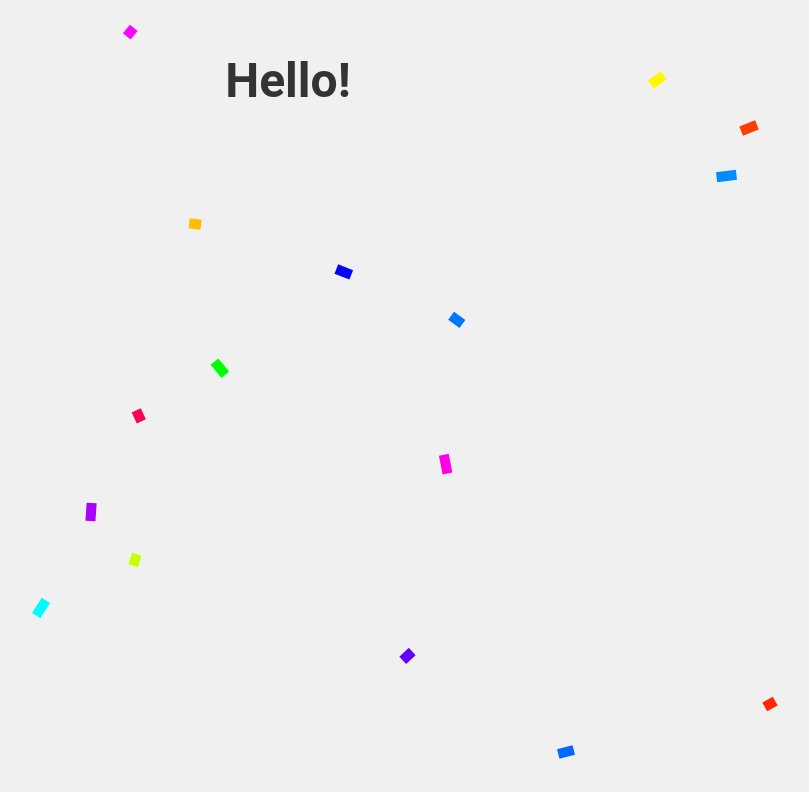
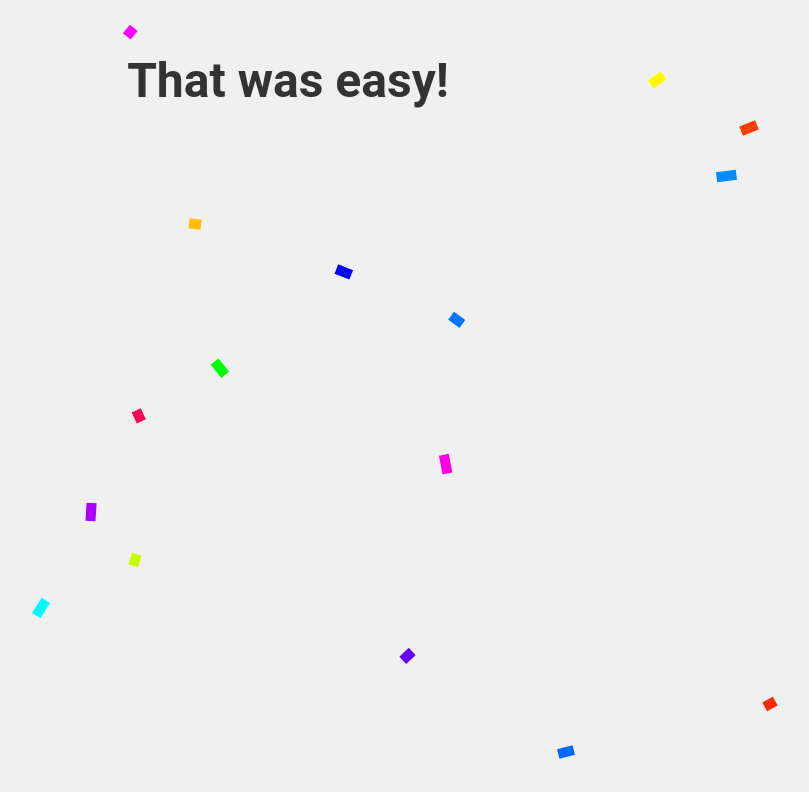
Before and after one commit to buzanecg/confetti, a plain HTML site: page index.html in a window 1280 px wide. Shown: the top 792 px of the page, without its empty margins (352-1161 px from the left). Drawn offline with Linux system fonts and the light colour scheme.

Commit message:
Update index.html

```diff
--- a/index.html
+++ b/index.html
@@ -3,7 +3,7 @@
 <head>
     <meta charset="UTF-8">
     <meta name="viewport" content="width=device-width, initial-scale=1.0">
-    <title>Hello!</title>
+    <title>Confetti!</title>
     <style>
         body {
             display: flex;
@@ -35,7 +35,7 @@
     </style>
 </head>
 <body>
-    <h1>Hello!</h1>
+    <h1>That was easy!</h1>
     <script>
         function createConfetti() {
             const confetti = document.createElement('div');
```
